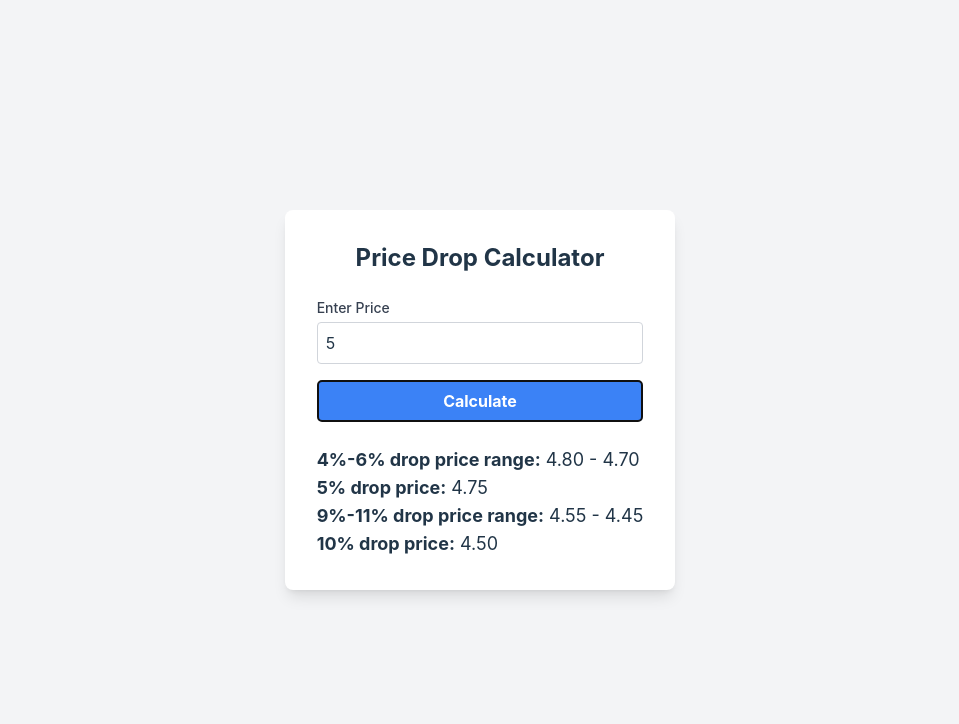
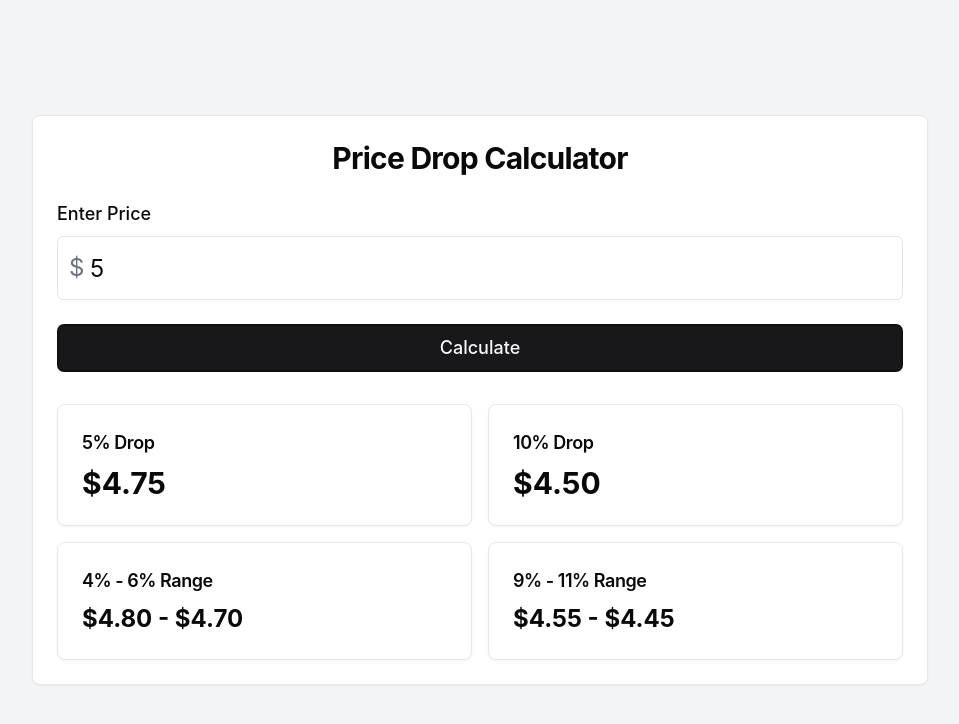
Before and after one commit to irfnhanif/drop-price-calculator, a React (Vite) app: page / in a window 1280 px wide. Both pictures are taken after typing "5" into the empty fields and a click on the button "Calculate". Shown: the top 724 px of the page, without its empty margins (160-1119 px from the left). Built offline with nearby package versions, Linux system fonts and the light colour scheme.

Commit message:
Refactor App component to add price drop calculator UI and update UI components

```diff
--- a/src/App.tsx
+++ b/src/App.tsx
@@ -1,4 +1,10 @@
+"use client"
+
 import React, { useState } from 'react'
+import { Card, CardContent, CardHeader, CardTitle } from "@/components/ui/card"
+import { Input } from "@/components/ui/input"
+import { Button } from "@/components/ui/button"
+import { Label } from "@/components/ui/label"
 
 interface DropResults {
   drop5: string
@@ -7,9 +13,9 @@ interface DropResults {
   range9to11: string
 }
 
-const App: React.FC = () => {
+export default function PriceDropCalculator() {
   const [price, setPrice] = useState<string>('')
-  const [results, setResults] = useState<DropResults| null>(null)
+  const [results, setResults] = useState<DropResults | null>(null)
 
   const calculateDrops = (): void => {
     const inputPrice = parseFloat(price)
@@ -19,8 +25,8 @@ const App: React.FC = () => {
 
       const drop5 = dropPrice(0.05)
       const drop10 = dropPrice(0.1)
-      const range4to6 = `${dropPrice(0.04)} - ${dropPrice(0.06)}`
-      const range9to11 = `${dropPrice(0.09)} - ${dropPrice(0.11)}`
+      const range4to6 = `$${dropPrice(0.04)} - $${dropPrice(0.06)}`
+      const range9to11 = `$${dropPrice(0.09)} - $${dropPrice(0.11)}`
 
       setResults({
         drop5,
@@ -30,48 +36,75 @@ const App: React.FC = () => {
       })
     }
   }
+
   return (
-    <>
-      <div className="flex justify-center items-center h-screen bg-gray-100">
-        <div className="bg-white p-8 shadow-lg rounded-lg">
-          <h1 className="text-2xl font-bold mb-6 text-center">Price Drop Calculator</h1>
-          <div className="mb-4">
-            <label htmlFor="price" className="block text-sm font-medium text-gray-700">Enter Price</label>
-            <input
+    <div className="flex justify-center items-center min-h-screen w-full bg-gray-100 p-4">
+      <Card className="w-full max-w-4xl mx-auto">
+        <CardHeader>
+          <CardTitle className="text-3xl font-bold text-center">Price Drop Calculator</CardTitle>
+        </CardHeader>
+        <CardContent>
+          <div className="space-y-6">
+            <div className="space-y-2">
+              <Label htmlFor="price" className="text-lg">Enter Price</Label>
+              <div className="relative">
+                <span className="absolute left-3 top-1/2 -translate-y-1/2 text-2xl text-gray-500">$</span>
+                <Input
                   type="number"
                   id="price"
-              className="mt-1 p-2 border border-gray-300 rounded w-full"
+                  placeholder="0.00"
+                  className="text-2xl h-16 pl-8"
                   value={price}
                   onChange={(e) => setPrice(e.target.value)}
                 />
               </div>
-          <button
-            className="w-full bg-blue-500 text-white font-bold py-2 px-4 rounded hover:bg-blue-600"
+            </div>
+            <Button
+              className="w-full text-lg h-12"
               onClick={calculateDrops}
             >
               Calculate
-          </button>
+            </Button>
+          </div>
 
           {results && (
-            <div className="mt-6">
-              <div className="text-lg">
-                <strong>4%-6% drop price range:</strong> {results.range4to6}
-              </div>
-              <div className="text-lg">
-                <strong>5% drop price:</strong> {results.drop5}
-              </div>
-              <div className="text-lg">
-                <strong>9%-11% drop price range:</strong> {results.range9to11}
-              </div>
-              <div className="text-lg">
-                <strong>10% drop price:</strong> {results.drop10}
-              </div>
+            <div className="mt-8 grid gap-4 sm:grid-cols-2">
+              <Card>
+                <CardHeader className="pb-2">
+                  <CardTitle className="text-lg">5% Drop</CardTitle>
+                </CardHeader>
+                <CardContent>
+                  <p className="text-3xl font-bold">${results.drop5}</p>
+                </CardContent>
+              </Card>
+              <Card>
+                <CardHeader className="pb-2">
+                  <CardTitle className="text-lg">10% Drop</CardTitle>
+                </CardHeader>
+                <CardContent>
+                  <p className="text-3xl font-bold">${results.drop10}</p>
+                </CardContent>
+              </Card>
+              <Card>
+                <CardHeader className="pb-2">
+                  <CardTitle className="text-lg">4% - 6% Range</CardTitle>
+                </CardHeader>
+                <CardContent>
+                  <p className="text-2xl font-bold">{results.range4to6}</p>
+                </CardContent>
+              </Card>
+              <Card>
+                <CardHeader className="pb-2">
+                  <CardTitle className="text-lg">9% - 11% Range</CardTitle>
+                </CardHeader>
+                <CardContent>
+                  <p className="text-2xl font-bold">{results.range9to11}</p>
+                </CardContent>
+              </Card>
             </div>
           )}
+        </CardContent>
+      </Card>
     </div>
-      </div>
-    </>
   )
 }
-
-export default App
```
Lines whose indentation alone changed are shown as unchanged.
